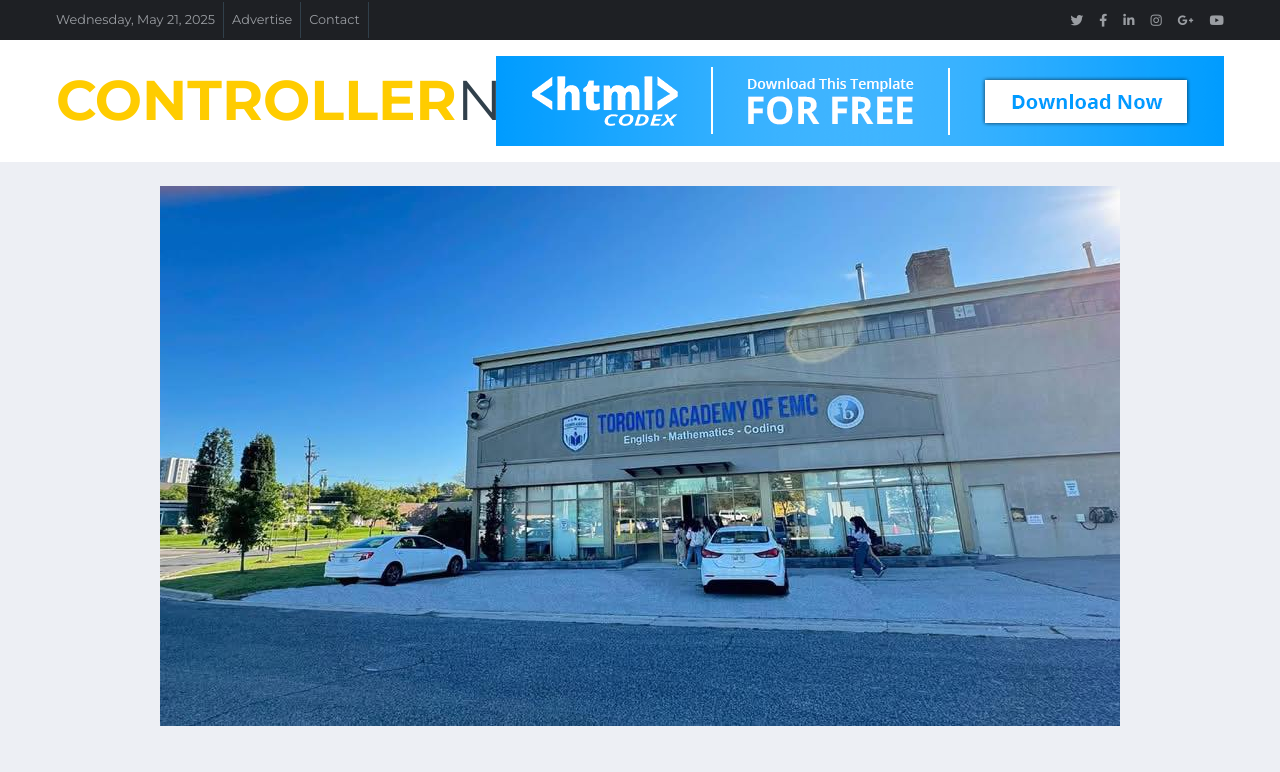
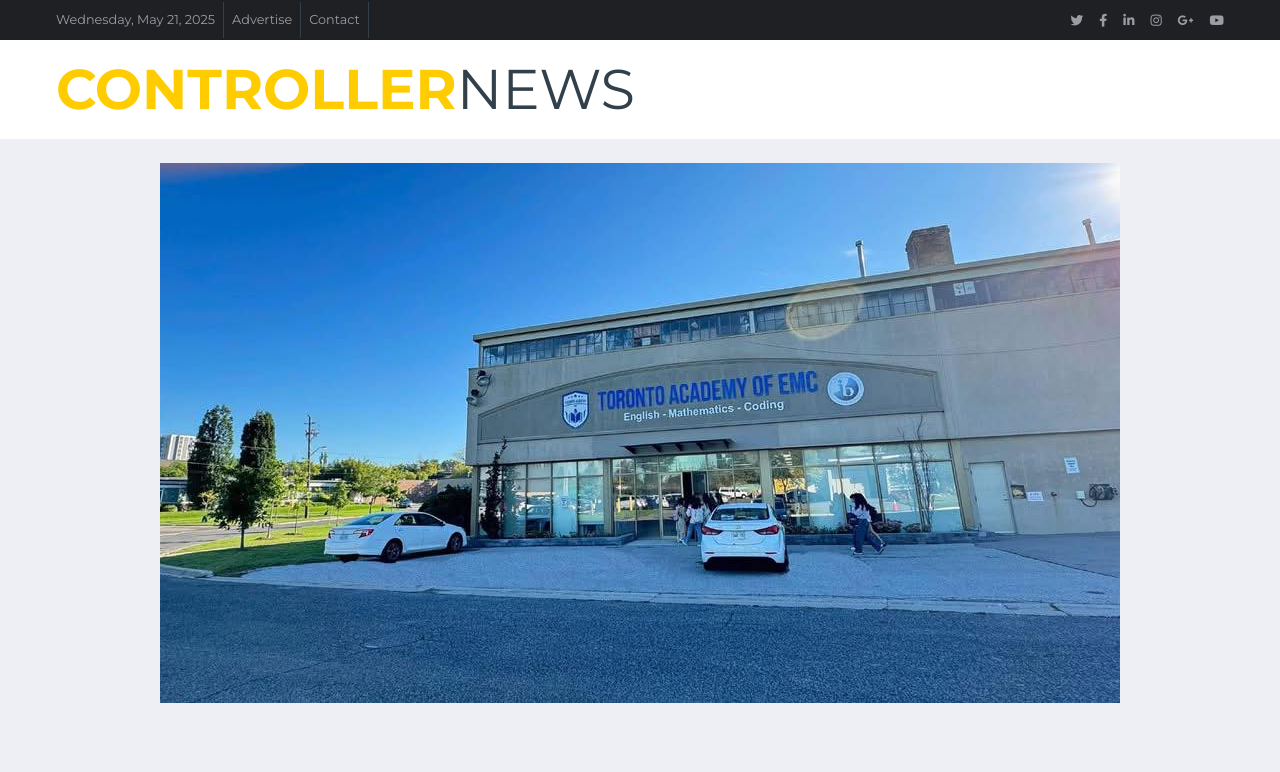
Before and after one commit to TaFi111/ControllerNews, a plain HTML site: page introduction.html in a window 1280 px wide. Shown: the top 772 px of the page. Drawn offline with nearby package versions, Linux system fonts and the light colour scheme.

Commit message:
Update introduction.html

```diff
--- a/introduction.html
+++ b/introduction.html
@@ -74,9 +74,6 @@
                 <a href="index.html" class="navbar-brand p-0 d-none d-lg-block">
                     <h1 class="m-0 display-4 text-uppercase text-primary">Controller<span class="text-secondary font-weight-normal">News</span></h1>
                 </a>
-            </div>
-            <div class="col-lg-8 text-center text-lg-right">
-                <a href="https://htmlcodex.com"><img class="img-fluid" src="img/ads-728x90.png" alt=""></a>
             </div>
         </div>
     </div>
```
